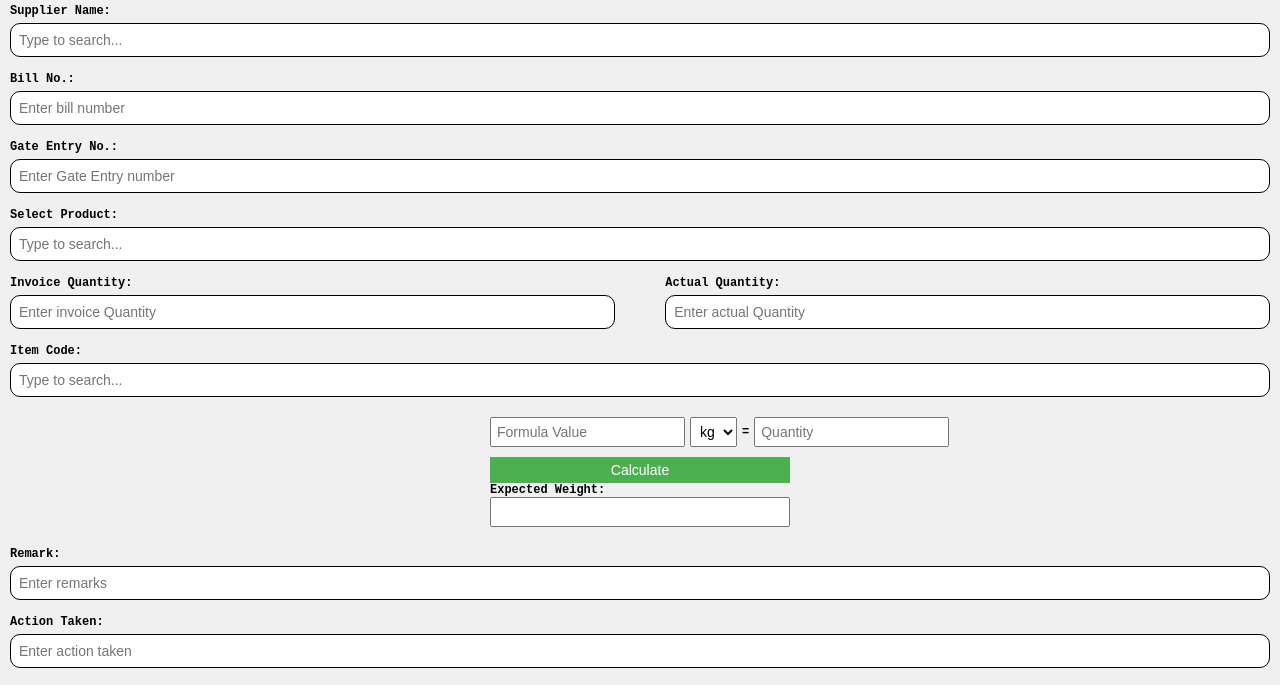
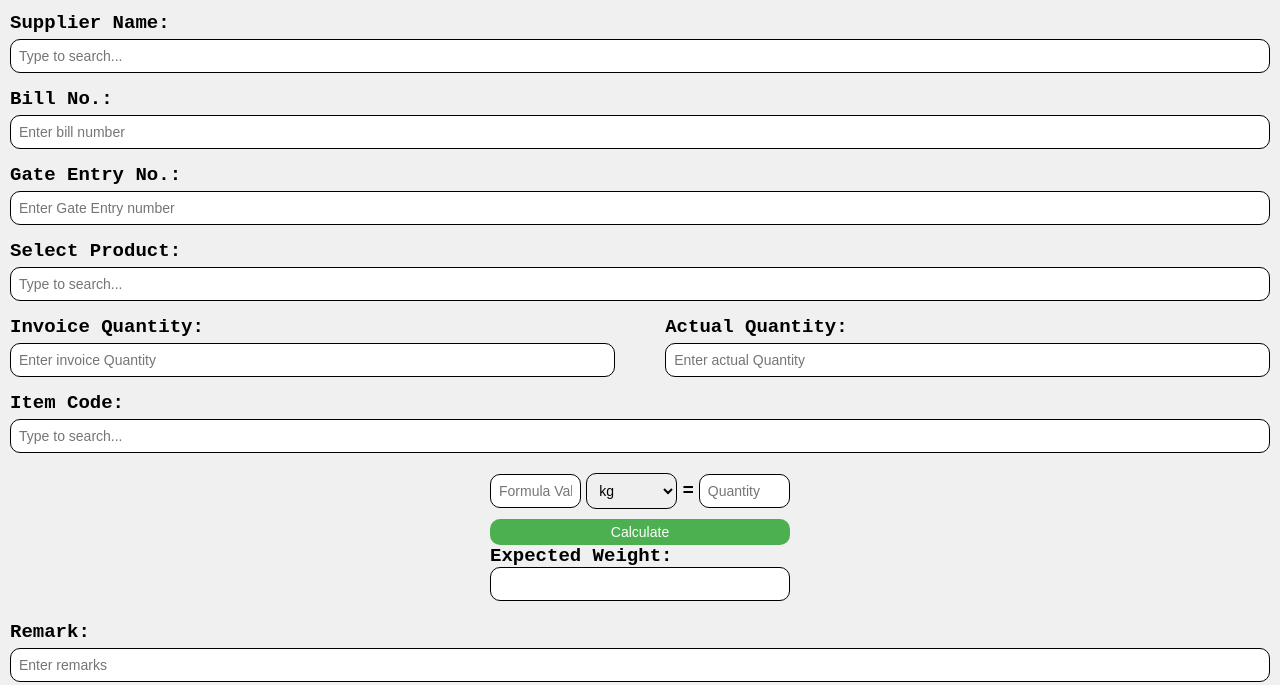
Before and after one commit to SuyashSolutions123/Inspection-Report-Form, a plain HTML site: page index.html in a window 1280 px wide. Shown: the part 122-807 px from the top of the page. Drawn offline with Linux system fonts and the light colour scheme.

Commit message:
Update styles.css

```diff
--- a/styles.css
+++ b/styles.css
@@ -109,7 +109,7 @@
         z-index: 10;
        }
 
-       .calculator-container {
+        .calculator-container {
       display: flex;
       flex-direction: column;
       max-width: 300px;
@@ -122,17 +122,19 @@
       align-items: center;
       gap: 5px;
     }
+
     .inline-row input,
     .inline-row select {
       flex: 1;
     }
-    label {
-      font-size: 12px;
-    }
+
     input, select, button {
-      padding: 5px;
+       width: 100%;
+            padding: 8px;
+            box-sizing: border-box;
+            border-radius: 10px;
+            border: 1px solid #000000;
       font-size: 14px;
-      box-sizing: border-box;
     }
    button {
       margin-top: 10px;
```
